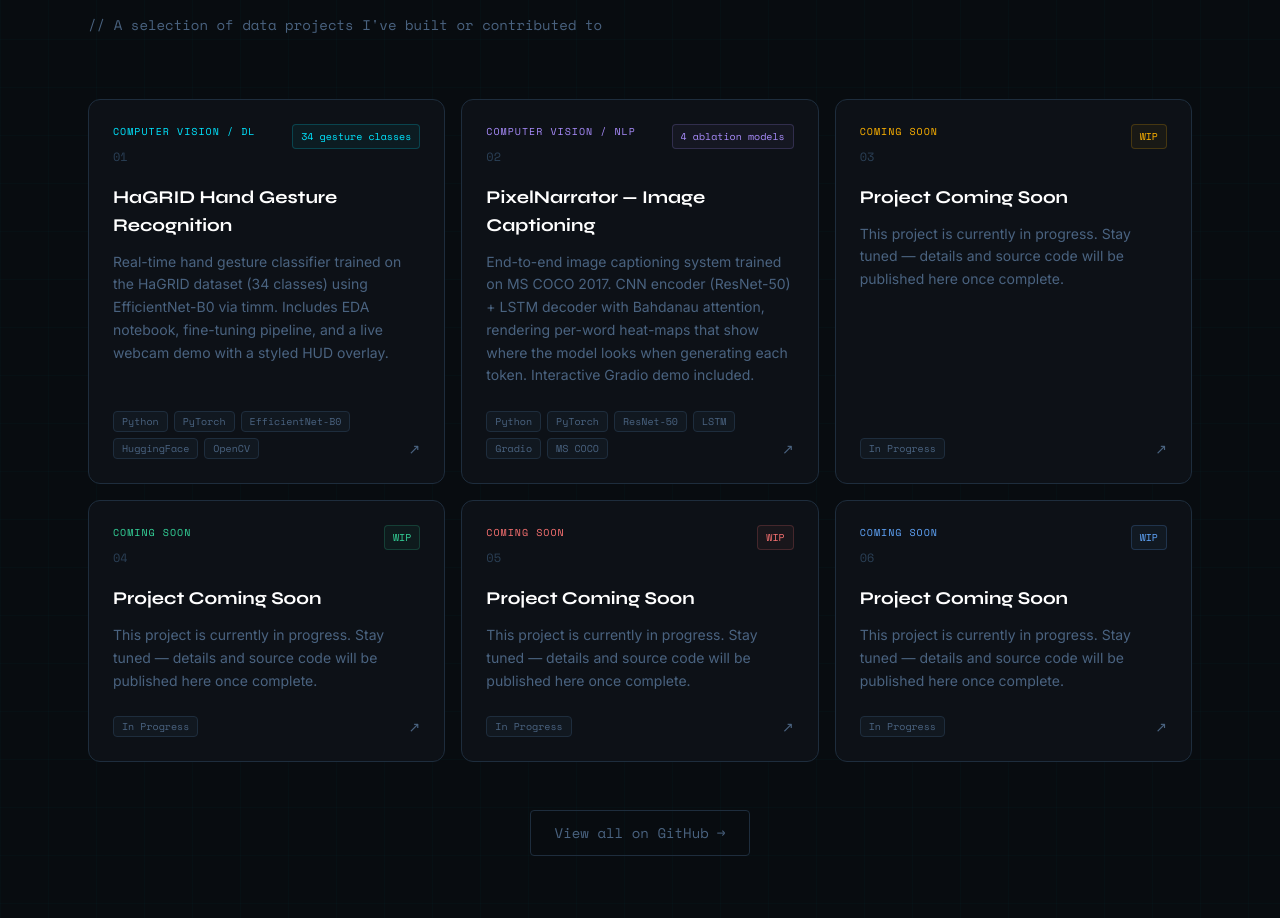
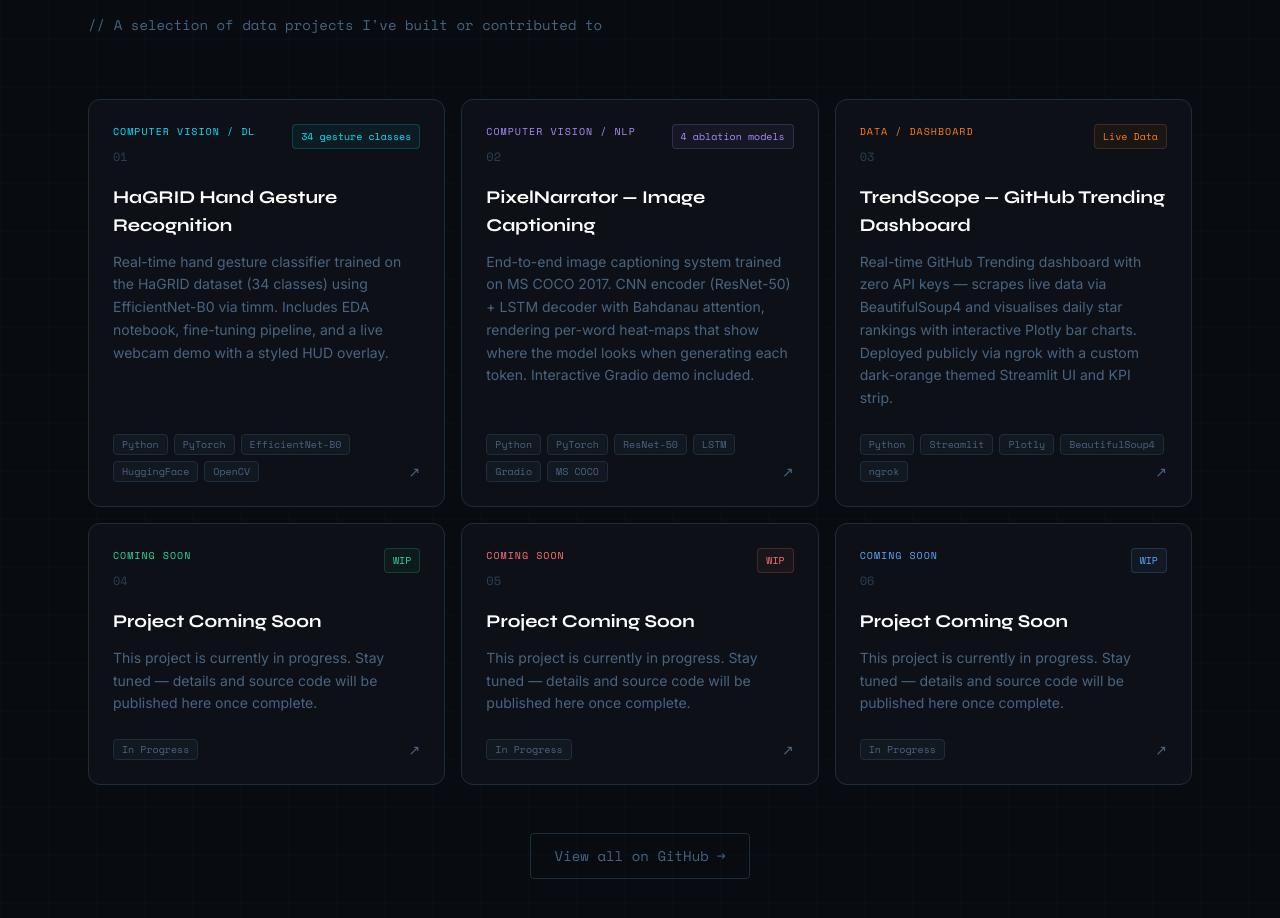
Before and after one commit to GTRe5/portfolio, a Next.js app: page / in a window 1280 px wide. Shown: the part 2772-3690 px from the top of the page. Built offline with nearby package versions, Linux system fonts and the light colour scheme.

Commit message:
add project 3

```diff
--- a/components/Projects.tsx
+++ b/components/Projects.tsx
@@ -23,14 +23,13 @@ const projects = [
   },
   {
     id: '03',
-    title: 'Project Coming Soon',
-    desc: 'This project is currently in progress. Stay tuned — details and source code will be published here once complete.',
-    tags: ['In Progress'],
-    impact: 'WIP',
-    type: 'Coming Soon',
-    color: '#ffb300',
-    link: '#',
-    wip: true,
+    title: 'TrendScope — GitHub Trending Dashboard',
+    desc: 'Real-time GitHub Trending dashboard with zero API keys — scrapes live data via BeautifulSoup4 and visualises daily star rankings with interactive Plotly bar charts. Deployed publicly via ngrok with a custom dark-orange themed Streamlit UI and KPI strip.',
+    tags: ['Python', 'Streamlit', 'Plotly', 'BeautifulSoup4', 'ngrok'],
+    impact: 'Live Data',
+    type: 'Data / Dashboard',
+    color: '#ff7a1a',
+    link: 'https://github.com/GTRe5/TrendScope',
   },
   {
     id: '04',
```
